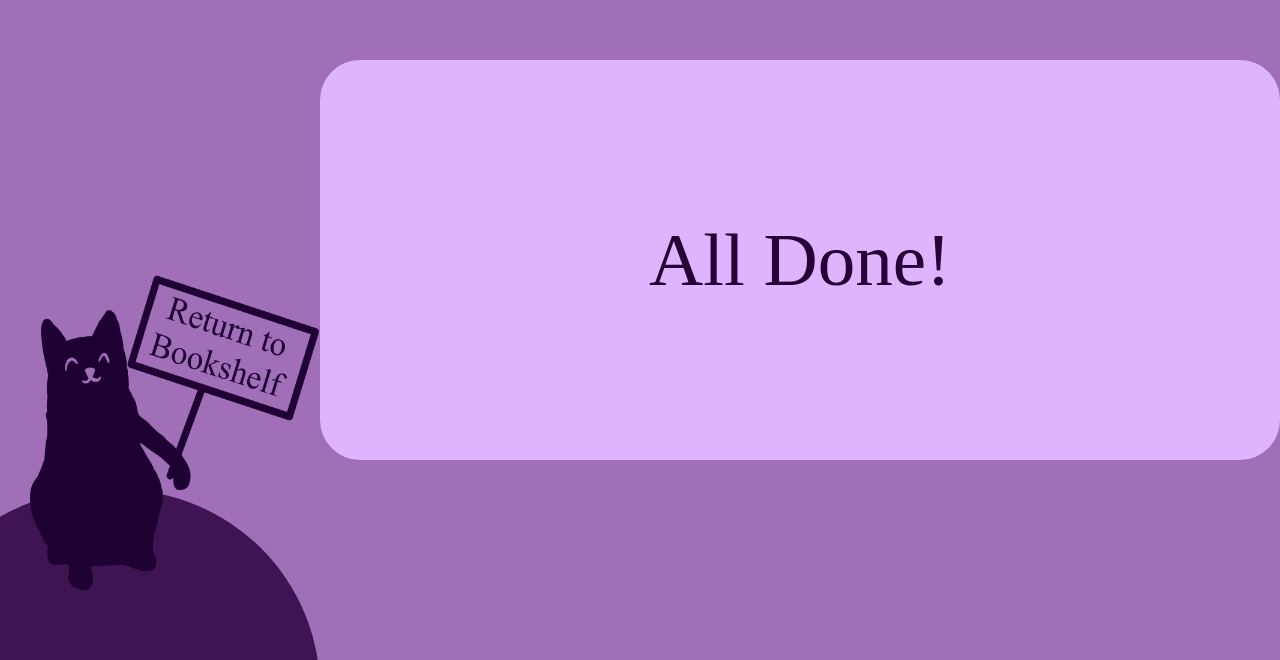
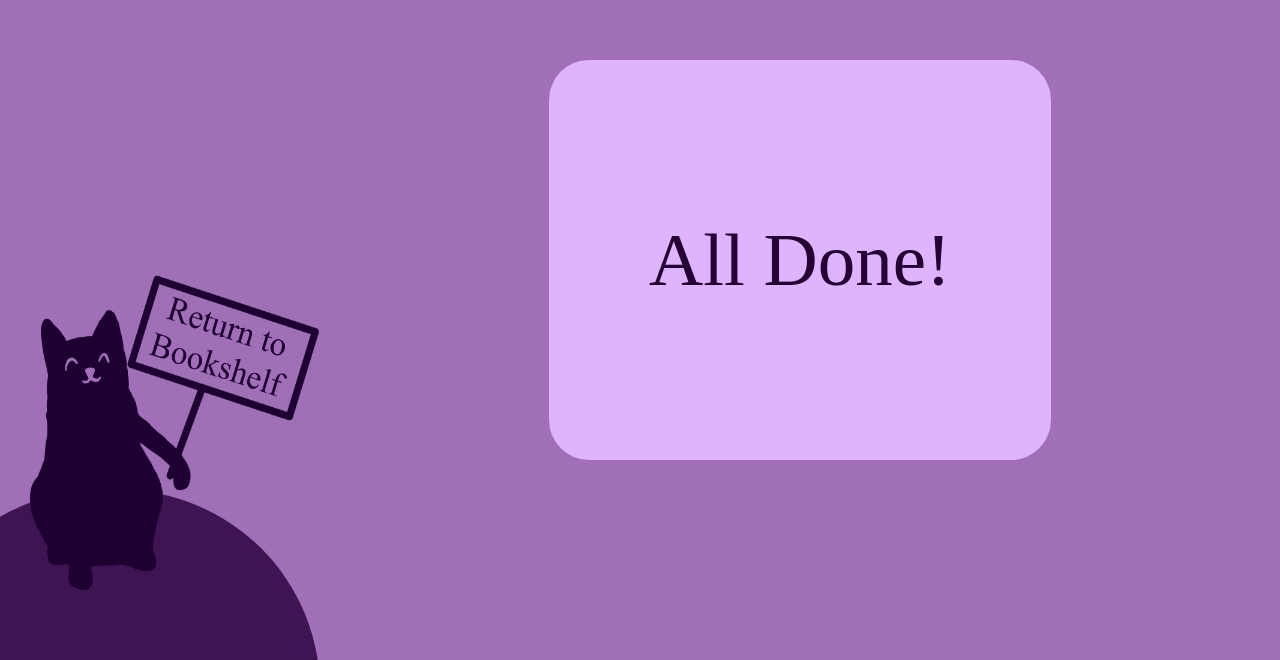
Before and after one commit to sydneyeriksson/LanguageLearningFrontend, a React (Create React App) app: page /flash-cards in a window 1280 px wide. Shown: the part 140-800 px from the top of the page. Built offline with nearby package versions, Linux system fonts and the light colour scheme.

Commit message:
fixed style issue on all done flashcard

```diff
--- a/src/pages/FlashCards.js
+++ b/src/pages/FlashCards.js
@@ -74,15 +74,12 @@ function FlashCards() {
       </div>
       <div class="flashCardContainer">
         {mistakeList.length < 1 ? (
-          <div class="flashCard">All Done!</div>
+          <div class="flashCardButtonsContainer">
+            <div class="flashCard">All Done!</div>
+          </div>
         ) : (
           <div class="flashCardButtonsContainer">
             <div className="flashCard" onClick={handleFlipCard}>
-              {/* {mistakeList.length < 1
-              ? "All Done!"
-              : showTranslation
-              ? currentCard.translation
-              : currentCard.word} */}
               {showTranslation ? currentCard.translation : currentCard.word}
             </div>
             <div style={{ display: "flex", flexDirection: "row" }}>
```
Also changed, not shown: src/pages/home.js (+0 -79 lines).
